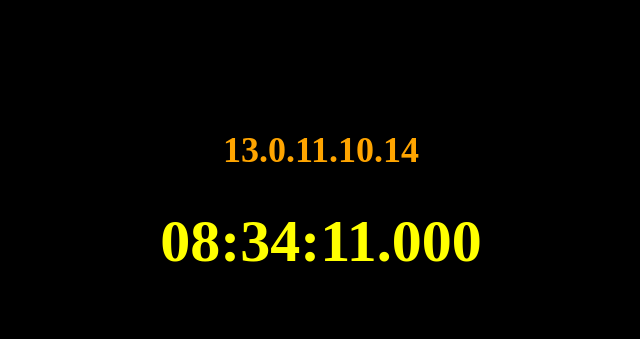
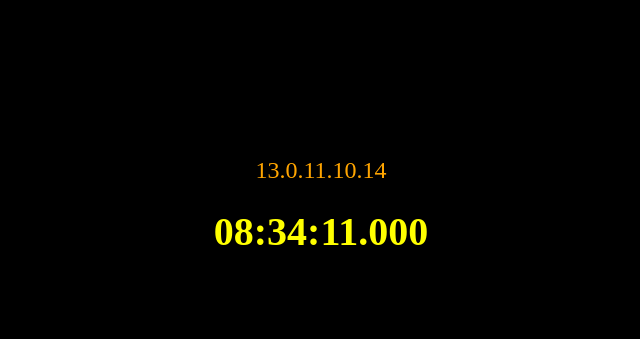
Before and after one commit to jdi512/htmlcss, a plain HTML site: page 5.html in a window 1280 px wide. Shown: the part 186-525 px from the top of the page, without its empty margins (319-959 px from the left). Drawn offline with Linux system fonts and the light colour scheme.

Commit message:
Update 5.html

```diff
--- a/5.html
+++ b/5.html
@@ -5,6 +5,7 @@
 <meta name="viewport" content="width=device-width, initial-scale=1.0">
 <title>Display Current Date and Time in Mayan Calendar</title>
 <style>
+    /* 배경화면은 검은색 */
     body {
         margin: 0;
         padding: 0;
@@ -12,27 +13,24 @@
         justify-content: center;
         align-items: center;
         height: 100vh;
-        background-color: black; /* Change background color to black */
-        color: orange; /* Change text color to orange */
-        font-size: 1.5em;
-        font-weight: bold; /* Apply bold font */
+        background-color: black;
         flex-direction: column;
     }
-
+    /* 화면 중간에 출력 */
     #container {
         text-align: center;
     }
-
+    /* 마야력은 오렌지색으로 출력하고, 글자 크기는 1.5배(1.5em) */
     #mayanDate {
-        color: orange; /* Change date text color to orange */
+        color: orange;
         font-size: 1.5em;
     }
-
+    /* 현재 시각은 노란색으로 출력하고, 글자 크기는 2.5배(2.5em) */
     #currentTime {
-        color: yellow; /* Change time text color to yellow */
+        color: yellow;
         font-size: 2.5em;
-        font-weight: bold; /* Apply bold font */
-        margin-top: 0.5em; /* Add top margin to time text */
+        font-weight: bold;
+        margin-top: 0.5em;
     }
 </style>
 </head>
@@ -44,17 +42,13 @@
 </div>
 
 <script>
+    // 마야력으로 출력, 마야력은 기원전 3114년 8월 11일부터 시작되었으며, 박툰, 카툰, 툰, 위날, 킨 순으로 되어 있습니다. (1박툰 = 20카툰, 1카툰 = 20툰, 1툰 = 18위날, 1위낱 = 20킨)
 function convertGregorianToMayan(gregorianDate) {
-    // Logic to convert Gregorian date to Mayan date
+    var mayaEpoch = new Date(-3113, 7, 11);
 
-    // 1. The Mayan calendar's reference date is known to be August 11, 3114 BCE.
-    var mayaEpoch = new Date(-3113, 7, 11); // Use 7 because 0 represents January.
+    var timeDiff = gregorianDate.getTime() - mayaEpoch.getTime();
+    var daysSinceEpoch = Math.floor(timeDiff / (1000 * 3600 * 24));
 
-    // 2. Calculate the number of days since the reference date.
-    var timeDiff = gregorianDate.getTime() - mayaEpoch.getTime();
-    var daysSinceEpoch = Math.floor(timeDiff / (1000 * 3600 * 24)); // Convert to days
-
-    // 3. Calculate Baktun, Katun, Tun, Winal, and K'in values for the Mayan date.
     var baktun = Math.floor(daysSinceEpoch / 144000);
     var remainingDays = daysSinceEpoch % 144000;
     var katun = Math.floor(remainingDays / 7200);
@@ -64,16 +58,17 @@ function convertGregorianToMayan(gregorianDate) {
     var winal = Math.floor(remainingDays / 20);
     var kin = remainingDays % 20;
 
-    // 4. Return the Mayan date as a string.
+
     return baktun + "." + katun + "." + tun + "." + winal + "." + kin;
 }
 
+// 그리고리력 날짜를 마야력으로 환산
 function getCurrentMayanDate() {
     var gregorianDate = new Date();
     var mayanDate = convertGregorianToMayan(gregorianDate);
     return mayanDate;
 }
-
+// 현재 날짜 출력(padStart 이용)
 function getCurrentTime() {
     var currentTime = new Date();
     var hours = currentTime.getHours().toString().padStart(2, '0');
```
